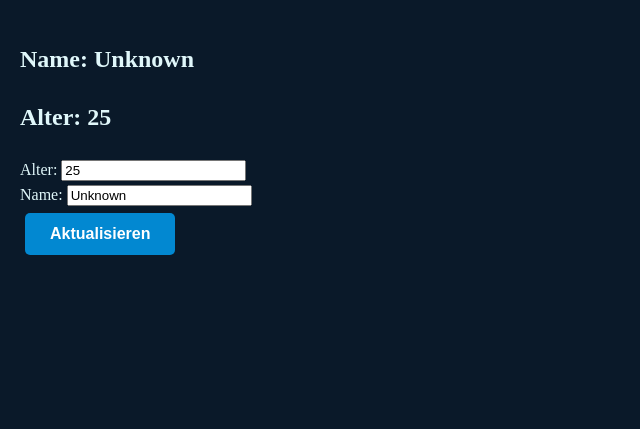
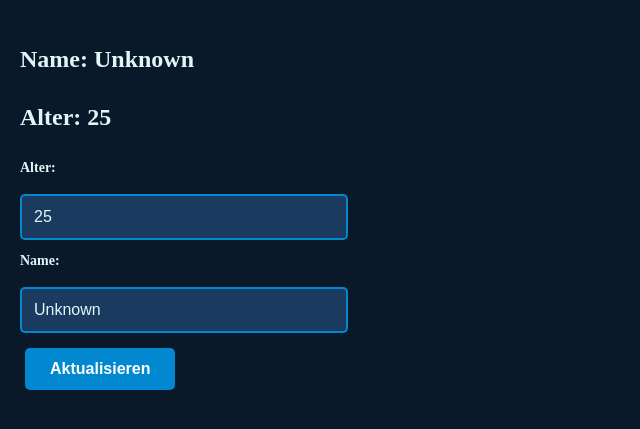
Before and after one commit to malac123/Monopoly-Web, a Flask app: page / in a window 1280 px wide. Shown: the top 429 px of the page, without its empty margins (0-640 px from the left). Run offline with Flask 3, Linux system fonts and the light colour scheme.

Commit message:
style update

```diff
--- a/static/style.css
+++ b/static/style.css
@@ -105,3 +105,50 @@ button:hover {
     margin: 5px 0;
     border-radius: 4px;
 }
+
+input[type="number"], input[type="text"] {
+    width: 300px;                /* Breite */
+    padding: 12px;               /* Innenabstand */
+    margin: 10px 0;              /* Abstand zwischen den Feldern */
+    border: 2px solid #0288d1;   /* Blau für den Rand */
+    border-radius: 5px;          /* Abgerundete Ecken */
+    font-size: 16px;             /* Schriftgröße */
+    background-color: #1a3a5f;   /* Dunkelblauer Hintergrund */
+    color: #e0f7fa;              /* Helle Textfarbe */
+}
+
+/* Wenn das Input-Feld fokussiert wird */
+input[type="number"]:focus, input[type="text"]:focus {
+    border-color: #039be5;       /* Helleres Blau beim Fokussieren */
+    background-color: #2a4a6e;   /* Etwas helleres Blau beim Fokussieren */
+    outline: none;               /* Keine zusätzliche Umrandung */
+}
+
+/* Styling für die Labels */
+label {
+    font-size: 14px;             /* Schriftgröße für Labels */
+    font-weight: bold;           /* Fettdruck */
+    display: block;              /* Labels als Blockelement */
+    margin-bottom: 5px;          /* Abstand unter dem Label */
+    color: #e0f7fa;              /* Helle Textfarbe */
+}
+
+/* Styling für den Submit-Button */
+button {
+    padding: 12px 25px;          /* Innenabstand */
+    font-size: 16px;             /* Schriftgröße */
+    background-color: #0288d1;   /* Hintergrundfarbe */
+    color: white;                /* Textfarbe */
+    border: none;                /* Kein Rand */
+    border-radius: 5px;          /* Abgerundete Ecken */
+    cursor: pointer;             /* Zeigt einen Zeiger-Cursor */
+    transition: all 0.3s ease;   /* Sanfte Übergänge für Hover-Effekte */
+    font-weight: bold;           /* Fettdruck für den Text */
+}
+
+/* Hover-Effekt für den Button */
+button:hover {
+    background-color: #039be5;   /* Farbänderung beim Hover */
+    transform: translateY(-2px); /* Leichter "Schweb"-Effekt */
+    box-shadow: 0 4px 8px rgba(0, 0, 0, 0.3); /* Schattierung */
+}
```
